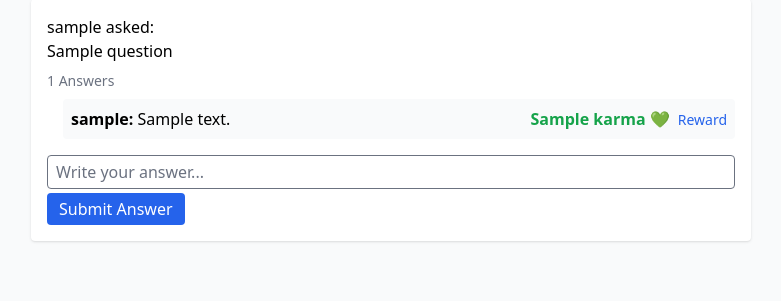
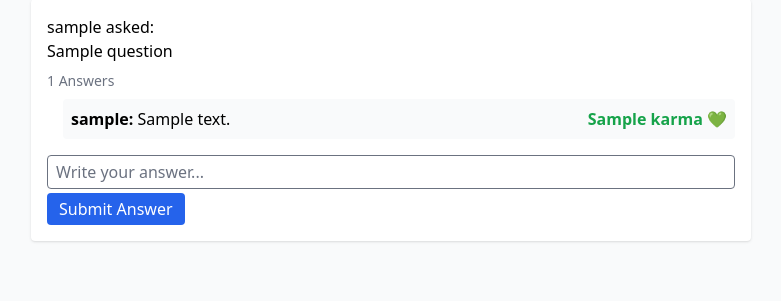
Before and after one commit to harshitha1003/flask-app, a Flask app: template templates/questions.html in a window 1280 px wide. Shown: the part 303-604 px from the top of the page, without its empty margins (249-1030 px from the left). Run offline with Flask 3, Linux system fonts and the light colour scheme; the template is opened without the code that fills it: most values are stand-ins (such as "Sample title", 1, 10 or a date in 2020); some libraries are stand-ins or nearby versions.

Commit message:
Update questions.html

```diff
--- a/templates/questions.html
+++ b/templates/questions.html
@@ -46,14 +46,7 @@
           {% for ans in q.answers %}
             <div class="ml-4 mb-2 p-2 bg-gray-50 rounded flex justify-between items-center">
               <span><strong>{{ ans.username }}:</strong> {{ ans.answer }}</span>
-              <div class="flex items-center gap-2">
-                <span class="text-green-600 font-bold">{{ ans.karma }} 💚</span>
-                {% if ans.username != username %}
-                  <form method="POST" action="{{ url_for('give_karma', answer_id=ans.id) }}">
-                    <button class="text-blue-600 text-sm">Reward</button>
-                  </form>
-                {% endif %}
-              </div>
+              <span class="text-green-600 font-bold">{{ ans.karma }} 💚</span>
             </div>
           {% endfor %}
 
```
